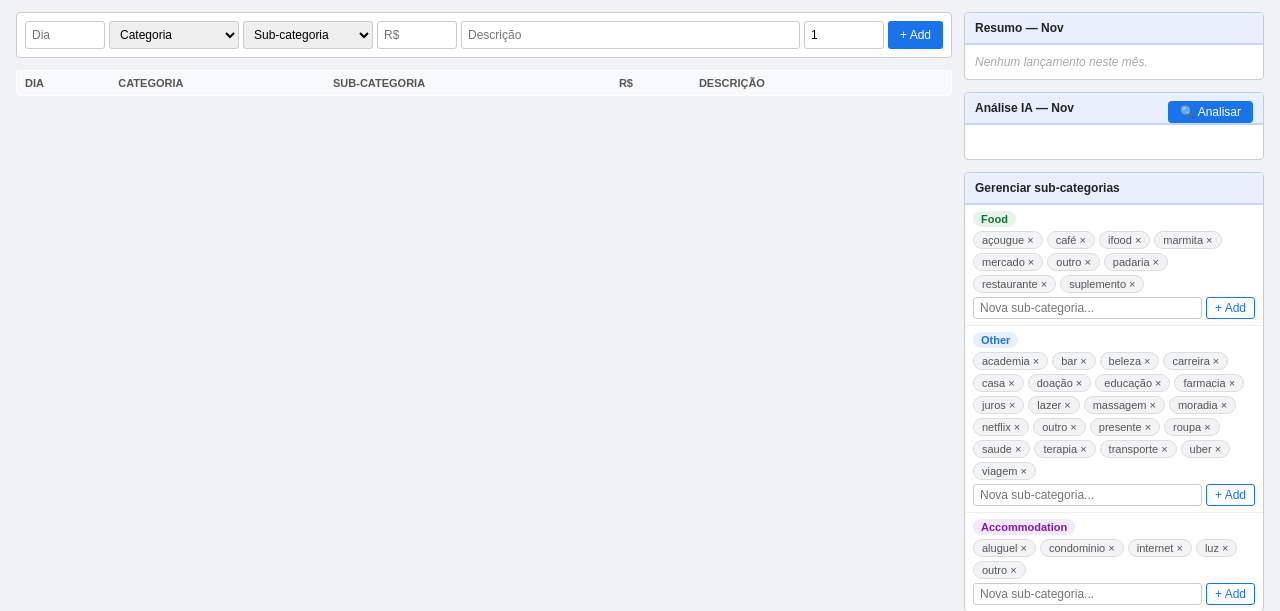
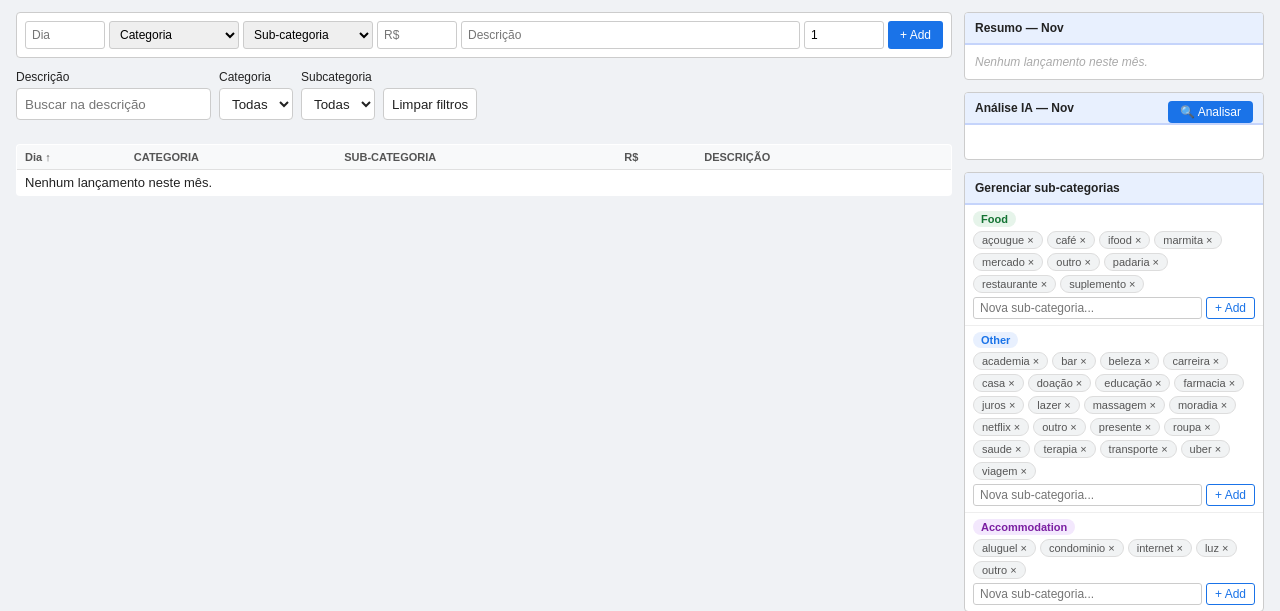
Before and after one commit to marina-msl/finance-app, a FastAPI app: page /2026/11 in a window 1280 px wide. Shown: the part 86-697 px from the top of the page. Run offline with FastAPI, Linux system fonts and the light colour scheme; lists and menus that the app fills with data are empty.

Commit message:
Add filters and day sorting to statements

```diff
--- a/static/style.css
+++ b/static/style.css
@@ -223,6 +223,47 @@ th.amount { text-align: left; }
 .del-btn:hover { color: #c5221f; }
 
 /* Add form */
+.statement-filters:not([hidden]) {
+  display: flex;
+  flex-wrap: wrap;
+  align-items: end;
+  gap: 8px;
+  margin-bottom: 12px;
+}
+
+.statement-filters label {
+  display: grid;
+  gap: 4px;
+  max-width: 100%;
+  font-size: 12px;
+}
+
+.statement-filters input,
+.statement-filters select,
+.statement-filters button {
+  min-height: 32px;
+  max-width: 100%;
+  padding: 4px 8px;
+  border: 1px solid #ccc;
+  border-radius: 4px;
+  background: white;
+  color: inherit;
+}
+
+.statement-filters button,
+.statement-sort {
+  cursor: pointer;
+}
+
+.statement-sort {
+  padding: 0;
+  border: 0;
+  background: transparent;
+  color: inherit;
+  font: inherit;
+  white-space: nowrap;
+}
+
 .add-form {
   display: flex;
   flex-wrap: wrap;
--- a/templates/index.html
+++ b/templates/index.html
@@ -49,10 +49,32 @@
       <button class="add-btn">+ Add</button>
     </form>
 
-    <table>
+    <form class="statement-filters" id="statement-filters" aria-label="Filtrar lançamentos" hidden>
+      <label>Descrição
+        <input type="search" name="description" placeholder="Buscar na descrição">
+      </label>
+      <label>Categoria
+        <select name="category">
+          <option value="">Todas</option>
+        </select>
+      </label>
+      <label>Subcategoria
+        <select name="subcategory">
+          <option value="">Todas</option>
+        </select>
+      </label>
+      <button type="reset">Limpar filtros</button>
+    </form>
+
+    <table id="statement-table">
       <thead>
         <tr>
-          <th>Dia</th>
+          <th scope="col" aria-sort="ascending">
+            <span id="statement-day-label">Dia</span>
+            <button type="button" class="statement-sort" id="statement-sort" hidden>
+              Dia <span aria-hidden="true">↑</span>
+            </button>
+          </th>
           <th>Categoria</th>
           <th>Sub-categoria</th>
           <th class="amount">R$</th>
@@ -64,7 +86,9 @@
         {% for e in expenses %}
 
         <!-- linha de visualização -->
-        <tr id="view-{{ e.id }}">
+        <tr id="view-{{ e.id }}" data-expense-id="{{ e.id }}" data-day="{{ e.day }}"
+            data-category="{{ e.category }}" data-subcategory="{{ e.sub_category }}"
+            data-description="{{ e.description or '' }}">
           <td>{{ e.day }}</td>
           <td><span class="section-badge badge-{{ e.category|lower }}">{{ e.category }}</span></td>
           <td><span class="tag cat-{{ e.sub_category }}">{{ e.sub_category }}</span></td>
@@ -117,6 +141,9 @@
         </tr>
 
         {% endfor %}
+        <tr id="statement-empty" hidden>
+          <td colspan="6" role="status"></td>
+        </tr>
       </tbody>
     </table>
   </div>
@@ -192,6 +219,83 @@
 <script type="application/json" id="cats-data">{{ cats_json | tojson }}</script>
 <script>
   const cats = JSON.parse(document.getElementById('cats-data').textContent);
+
+  function setupStatementFilters() {
+    const form = document.getElementById('statement-filters');
+    const { description, category, subcategory } = form.elements;
+    const tableBody = document.getElementById('statement-table').tBodies[0];
+    const sort = document.getElementById('statement-sort');
+    const empty = document.getElementById('statement-empty');
+    const normalize = value => value.normalize('NFD').replace(/\p{M}/gu, '').toLocaleLowerCase('pt-BR');
+    const rows = Array.from(tableBody.querySelectorAll('[data-expense-id]'), view => ({
+      view,
+      edit: document.getElementById('edit-' + view.dataset.expenseId),
+      day: Number(view.dataset.day),
+      category: view.dataset.category,
+      subcategory: view.dataset.subcategory,
+      description: normalize(view.dataset.description),
+    }));
+    let ascending = true;
+
+    function setOptions(select, values) {
+      const selected = select.value;
+      const names = [...new Set(values)].sort((a, b) => a.localeCompare(b, 'pt-BR'));
+      select.replaceChildren(new Option('Todas', ''), ...names.map(name => new Option(name, name)));
+      select.value = names.includes(selected) ? selected : '';
+    }
+
+    function updateSubcategoryOptions() {
+      const available = rows.filter(row => !category.value || row.category === category.value);
+      setOptions(subcategory, available.map(row => row.subcategory));
+    }
+
+    function applyFilters() {
+      const query = normalize(description.value.trim());
+      let matches = 0;
+      for (const row of rows) {
+        const visible = row.description.includes(query)
+          && (!category.value || row.category === category.value)
+          && (!subcategory.value || row.subcategory === subcategory.value);
+        row.view.hidden = row.edit.hidden = !visible;
+        if (visible) matches++;
+      }
+      empty.hidden = matches > 0;
+      empty.cells[0].textContent = rows.length
+        ? 'Nenhum lançamento corresponde aos filtros.'
+        : 'Nenhum lançamento neste mês.';
+    }
+
+    setOptions(category, rows.map(row => row.category));
+    updateSubcategoryOptions();
+    applyFilters();
+    form.addEventListener('submit', event => event.preventDefault());
+    form.addEventListener('input', event => {
+      if (event.target === category) updateSubcategoryOptions();
+      applyFilters();
+    });
+    form.addEventListener('reset', event => {
+      event.preventDefault();
+      description.value = category.value = subcategory.value = '';
+      updateSubcategoryOptions();
+      applyFilters();
+    });
+    sort.addEventListener('click', () => {
+      ascending = !ascending;
+      const ordered = [...rows].sort((a, b) => ascending ? a.day - b.day : b.day - a.day);
+      for (const row of ordered) {
+        tableBody.insertBefore(row.view, empty);
+        tableBody.insertBefore(row.edit, empty);
+      }
+      sort.closest('th').setAttribute('aria-sort', ascending ? 'ascending' : 'descending');
+      sort.querySelector('span').textContent = ascending ? '↑' : '↓';
+    });
+
+    form.hidden = false;
+    sort.hidden = false;
+    document.getElementById('statement-day-label').hidden = true;
+  }
+
+  setupStatementFilters();
 
   async function runAnalysis(year, month) {
     const btn      = document.getElementById('analyze-btn');
```
